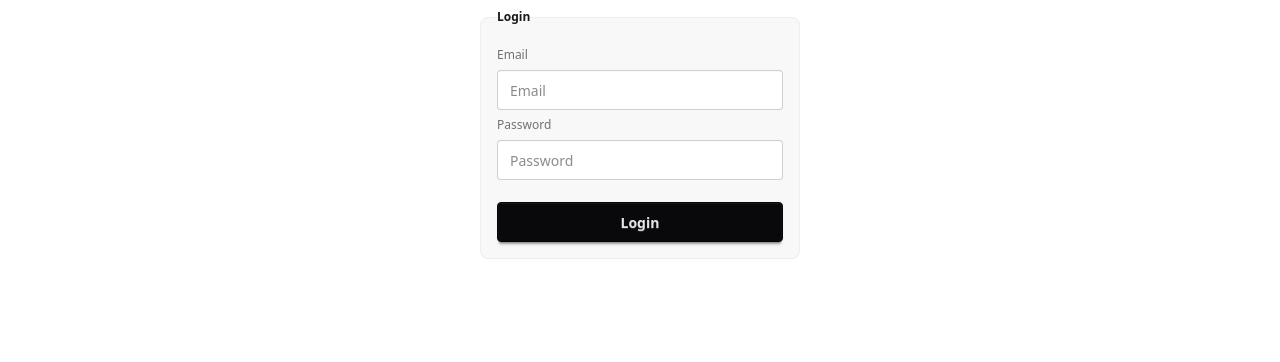
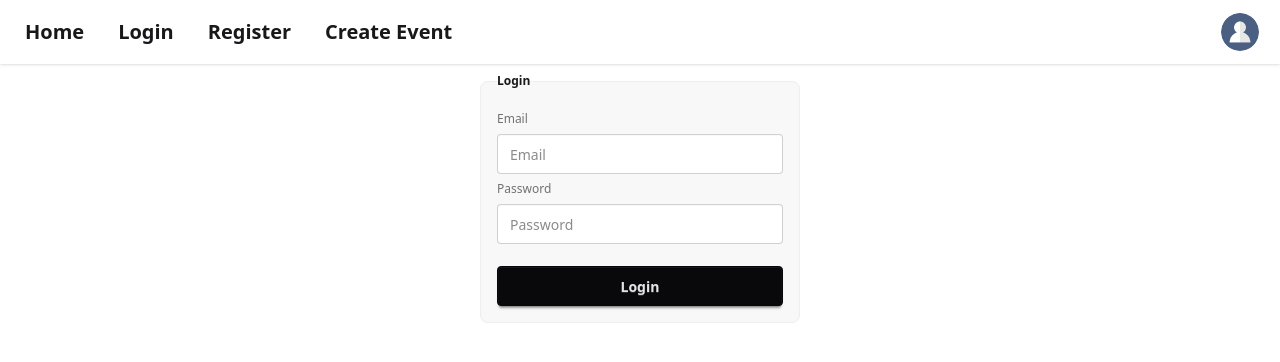
Before and after one commit to alexander-ulrich/event-scheduler, a React (Vite) app: page /sign-in in a window 1280 px wide. Shown: the top 362 px of the page. Built offline with nearby package versions, Linux system fonts and the light colour scheme.

Commit message:
add Header with navbar and user profile

```diff
--- a/index.html
+++ b/index.html
@@ -3,7 +3,8 @@
   <head>
     <meta charset="UTF-8" />
     <meta name="viewport" content="width=device-width, initial-scale=1.0" />
-    <title>Eventscheduler</title>
+    <link rel="shortcut icon" href="./public/favicon.ico" type="image/x-icon" />
+    <title>Event Scheduler</title>
   </head>
   <body>
     <div id="root"></div>
--- a/src/components/Header.jsx
+++ b/src/components/Header.jsx
@@ -1,3 +1,94 @@
+import { NavLink } from "react-router";
+
 export default function Header() {
-  return <div></div>;
+  return (
+    <header>
+      <nav className="navbar bg-base-100 shadow-sm justify-between">
+        <div className="dropdown min-[589px]:hidden">
+          <div tabIndex={0} role="button" className="btn btn-ghost btn-circle">
+            <svg
+              xmlns="http://www.w3.org/2000/svg"
+              className="h-5 w-5"
+              fill="none"
+              viewBox="0 0 24 24"
+              stroke="currentColor"
+            >
+              {" "}
+              <path
+                strokeLinecap="round"
+                strokeLinejoin="round"
+                strokeWidth="2"
+                d="M4 6h16M4 12h16M4 18h7"
+              />{" "}
+            </svg>
+          </div>
+          <ul
+            tabIndex={0}
+            className="menu menu-sm dropdown-content bg-base-100 rounded-box z-1 mt-3 w-52 p-2 shadow"
+          >
+            <li>
+              <NavLink to={"/"}>Home</NavLink>
+            </li>
+            <li>
+              <NavLink to={"/sign-in"}>Login</NavLink>
+            </li>
+            <li>
+              <NavLink to={"/sign-up"}>Register</NavLink>
+            </li>
+            <li>
+              <NavLink to={"/events/create-event"}>Create Event</NavLink>
+            </li>
+          </ul>
+        </div>
+        <div className="flex-1 max-[590px]:hidden justify-between">
+          <NavLink to={"/"} className="btn btn-ghost text-xl">
+            Home
+          </NavLink>
+          <NavLink to={"/sign-in"} className="btn btn-ghost text-xl">
+            Login
+          </NavLink>
+          <NavLink to={"/sign-up"} className="btn btn-ghost text-xl">
+            Register
+          </NavLink>
+          <NavLink
+            to={"/events/create-event"}
+            className="btn btn-ghost text-xl"
+          >
+            Create Event
+          </NavLink>
+        </div>
+        <div className="flex-none">
+          <div className="dropdown dropdown-end pr-3">
+            <div
+              tabIndex={0}
+              role="button"
+              className="btn btn-ghost btn-circle avatar"
+            >
+              <div className="w-10 rounded-full">
+                <img alt="Profile Picture" src="/user_avatar_default.png" />
+              </div>
+            </div>
+            <ul
+              tabIndex={0}
+              className="menu menu-sm dropdown-content bg-base-100 rounded-box z-1 mt-3 w-52 p-2 shadow"
+            >
+              {/* Can maybe add Profile later if time permits */}
+              {/* <li>
+                <a className="justify-between">
+                  Profile
+                  {/* <span className="badge">New</span> */}
+              {/* </a>
+              </li>
+              <li>
+                <a>Settings</a>
+              </li> */}
+              <li>
+                <a>Logout</a>
+              </li>
+            </ul>
+          </div>
+        </div>
+      </nav>
+    </header>
+  );
 }
```
Also changed, not shown: public/user_avatar_default.png (added), 1 other file (tests, documents, lock files or other folders).
